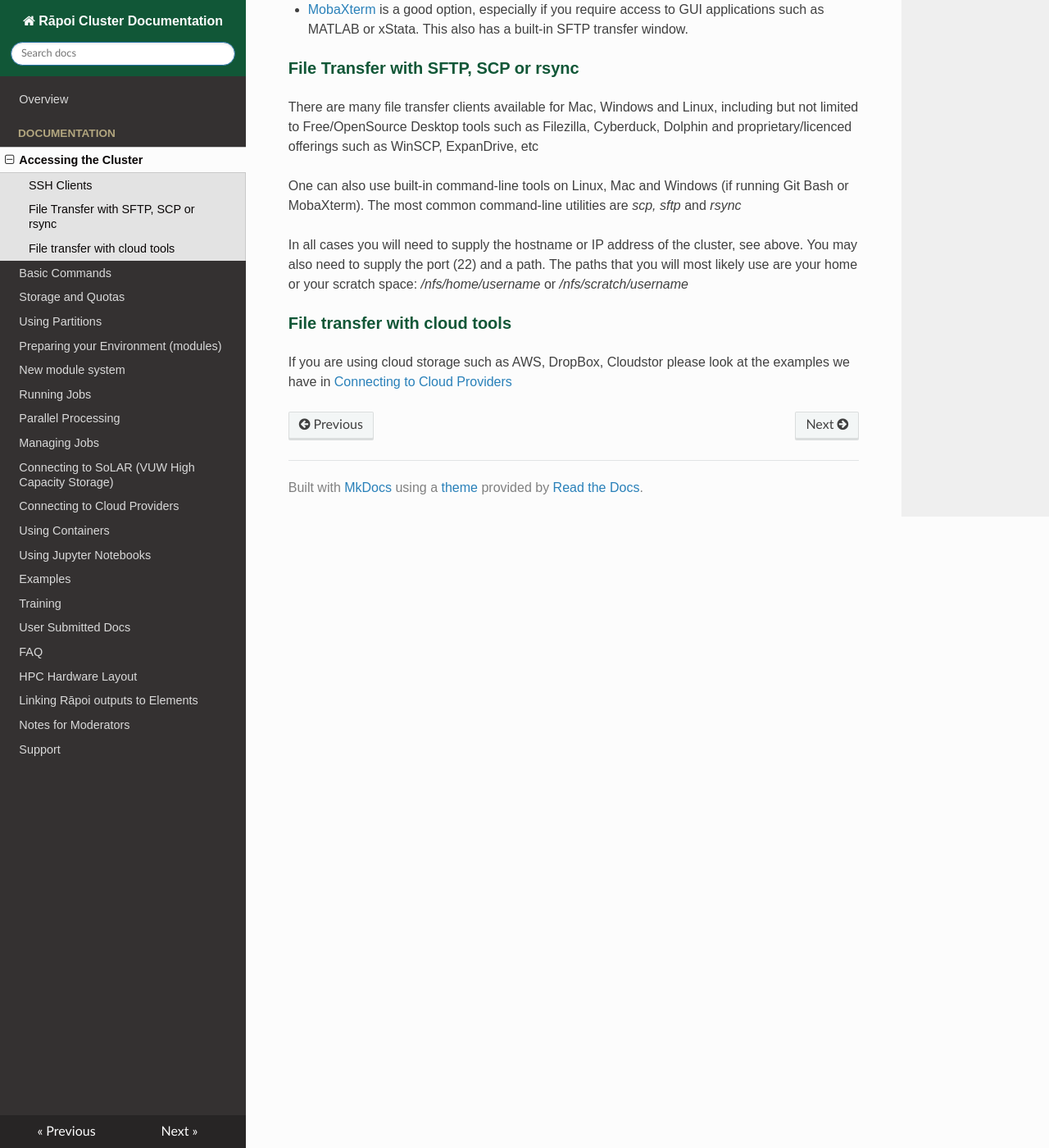
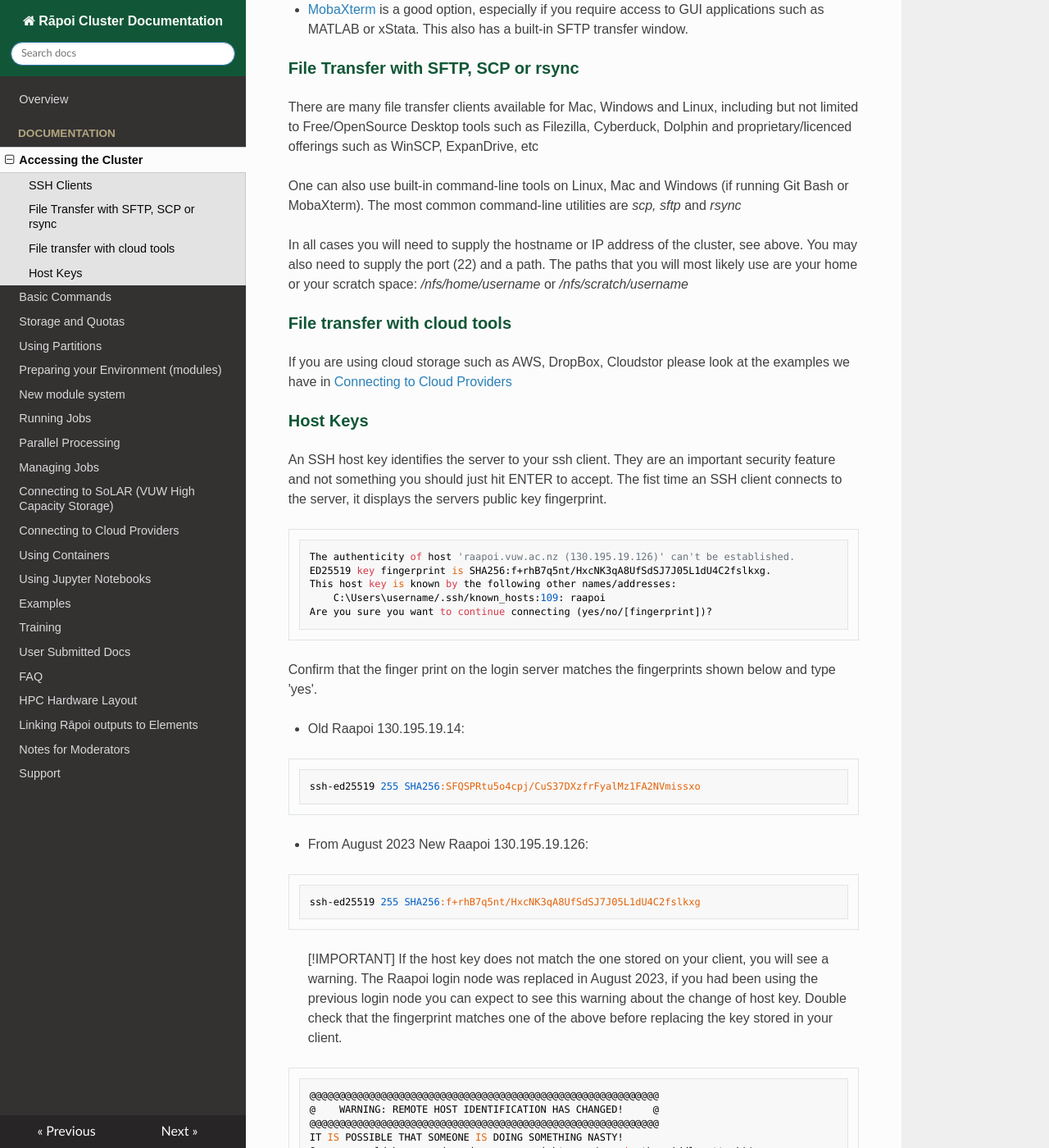
Before and after one commit to vuw-research-computing/raapoi-docs, an MkDocs documentation site: the page built from docs/accessing_the_cluster.md, in a window 1280 px wide and 1400 px high, scrolled down 1488 px. Shown: the whole window at 82% size. Built offline with MkDocs 1.6.1, drawn with Linux system fonts in a browser that asks for light colours; nearby versions of some CDN libraries; some web fonts are replaced; some of the changed text lies outside the part shown.

Commit message:
Note about host key changes

````diff
--- a/docs/accessing_the_cluster.md
+++ b/docs/accessing_the_cluster.md
@@ -50,6 +50,7 @@ _Windows SSH Clients_
   * [Git Bash](https://gitforwindows.org/) is a great option and is part of the Git for Windows project.
   * [MobaXterm](https://mobaxterm.mobatek.net/) is a good option, especially if you require access to GUI applications such as MATLAB or xStata.  This also has a built-in SFTP transfer window.
 
+
 ### File Transfer with SFTP, SCP or rsync
 
 There are many file transfer clients available for Mac, Windows and Linux, including but not limited to Free/OpenSource Desktop tools such as Filezilla, Cyberduck, Dolphin and proprietary/licenced offerings such as WinSCP, ExpanDrive, etc
@@ -62,3 +63,62 @@ _/nfs/home/username_ or _/nfs/scratch/username_
 ### File transfer with cloud tools
 
 If you are using cloud storage such as AWS, DropBox, Cloudstor please look at the examples we have in [Connecting to Cloud Providers](https://vuw-research-computing.github.io/raapoi-docs/cloud_providers/)
+
+### Host Keys
+An SSH host key identifies the server to your ssh client. They are an important security feature and not something you should just hit ENTER to accept.
+The fist time an SSH client connects to the server, it displays the servers public key fingerprint.
+
+``` text
+The authenticity of host 'raapoi.vuw.ac.nz (130.195.19.126)' can't be established.
+ED25519 key fingerprint is SHA256:f+rhB7q5nt/HxcNK3qA8UfSdSJ7J05L1dU4C2fslkxg.
+This host key is known by the following other names/addresses:
+    C:\Users\username/.ssh/known_hosts:109: raapoi
+Are you sure you want to continue connecting (yes/no/[fingerprint])?
+```
+
+Confirm that the finger print on the login server matches the fingerprints shown below and type 'yes'.
+
+* Old Raapoi 130.195.19.14:
+
+``` text
+ssh-ed25519 255 SHA256:SFQSPRtu5o4cpj/CuS37DXzfrFyalMz1FA2NVmissxo
+```
+
+* From August 2023 New Raapoi 130.195.19.126:
+
+``` text
+ssh-ed25519 255 SHA256:f+rhB7q5nt/HxcNK3qA8UfSdSJ7J05L1dU4C2fslkxg
+```
+
+>[!IMPORTANT]
+> If the host key does not match the one stored on your client, you will see a warning. The Raapoi login node was replaced in August 2023, if you had been using the previous login node you can expect to see this warning about the change of host key. Double check that the fingerprint matches one of the above before replacing the key stored in your client.
+
+``` text
+@@@@@@@@@@@@@@@@@@@@@@@@@@@@@@@@@@@@@@@@@@@@@@@@@@@@@@@@@@@
+@    WARNING: REMOTE HOST IDENTIFICATION HAS CHANGED!     @
+@@@@@@@@@@@@@@@@@@@@@@@@@@@@@@@@@@@@@@@@@@@@@@@@@@@@@@@@@@@
+IT IS POSSIBLE THAT SOMEONE IS DOING SOMETHING NASTY!
+Someone could be eavesdropping on you right now (man-in-the-middle attack)!
+It is also possible that a host key has just been changed.
+The fingerprint for the ED25519 key sent by the remote host is
+SHA256:f+rhB7q5nt/HxcNK3qA8UfSdSJ7J05L1dU4C2fslkxg.
+Please contact your system administrator.
+Add correct host key in C:\\Users\\username/.ssh/known_hosts to get rid of this message.
+Offending ED25519 key in C:\\Users\\username/.ssh/known_hosts:38
+Host key for raapoi.vuw.ac.nz has changed and you have requested strict checking.
+Host key verification failed.
+
+```
+
+To remove an old host key for raapoi.vuw.ac.nz cached on your client run the following:
+
+``` bash
+ssh-keygen -R raapoi.vuw.ac.nz
+```
+
+... and you could also run this to remove the IP address(s) for raapoi:
+
+``` bash
+ssh-keygen -R 130.195.19.14
+ssh-keygen -R 130.195.19.126
+```
````
